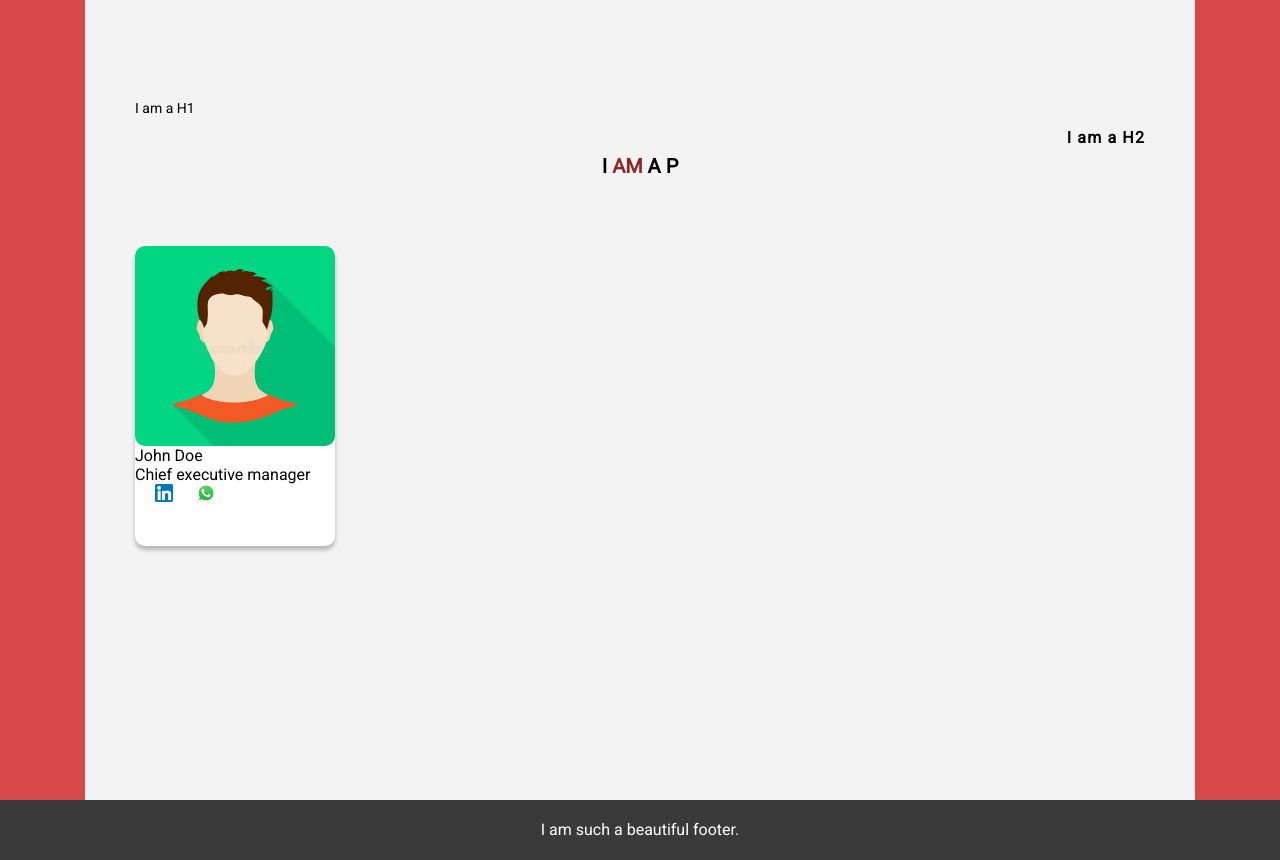
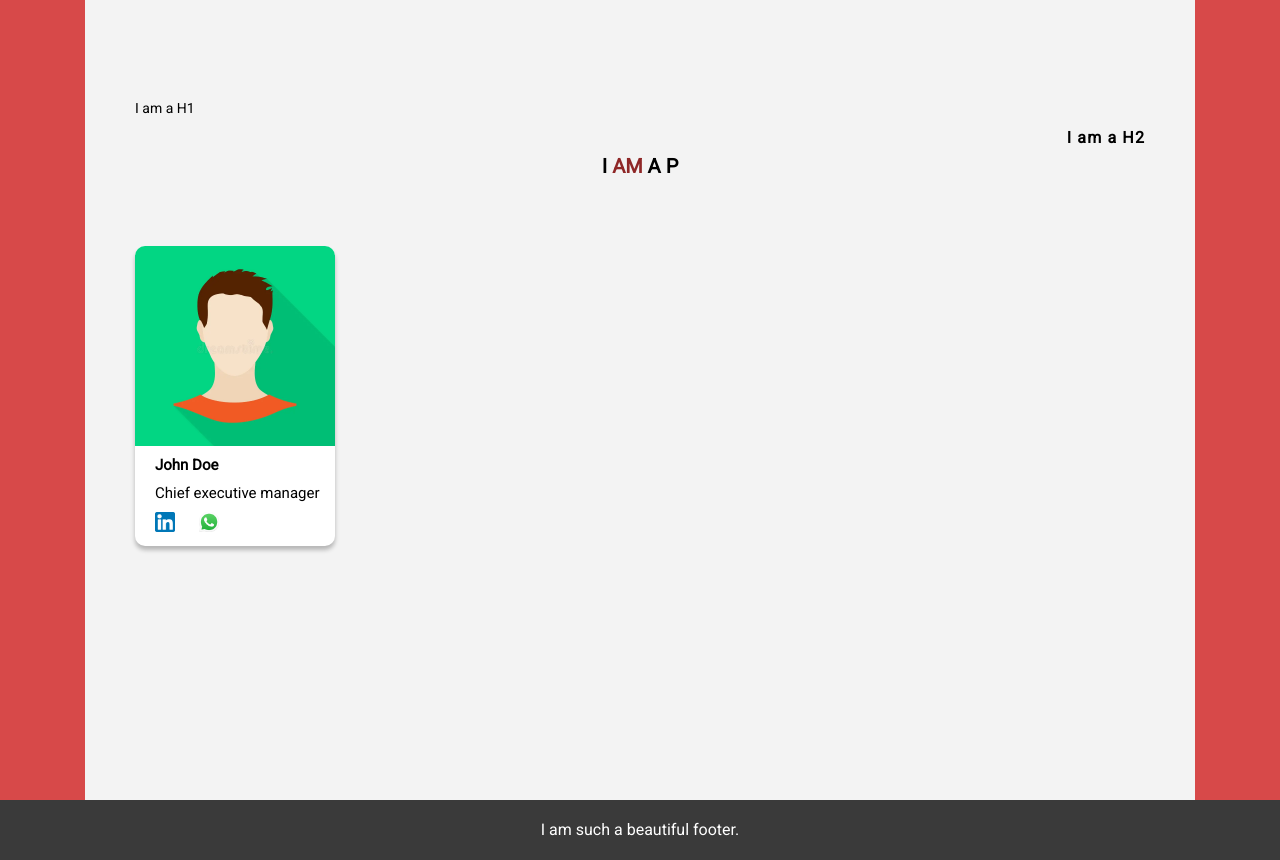
Before and after one commit to MateoDedi/FigmaExercise, a plain HTML site: page index.html in a window 1280 px wide. Drawn offline with Linux system fonts and the light colour scheme.

Commit message:
5th commit

```diff
--- a/index.html
+++ b/index.html
@@ -17,9 +17,9 @@
             <img src="PhotoTemplate.png" alt="" class="photo">
             <div class="details">
                 <p class="name">John Doe</p>
-                <p>Chief executive manager</p>
-                <img src="LinkedInLogo.png" class="linkedin">
-                <img src="WhatsAppLogo.png" class="whatsapp">
+                <p class="rank">Chief executive manager</p>
+                <img src="LinkedInLogo.png" class="LI">
+                <img src="WhatsAppLogo.png" class="WA">
             </div>
         </div>
     </div>
--- a/styles.css
+++ b/styles.css
@@ -44,18 +44,19 @@ h2 {
     border-radius: 10px;
     background: #fff;
     box-shadow: 0px .25rem .25rem 0px rgba(0, 0, 0, 0.25);
-    margin-bottom: 6.25rem;
 }
 
 .photo {
-    border-radius: 10px;
+    border-top-left-radius: 10px;
+    border-top-right-radius: 10px;
 }
 
-.linkedin,
-.whatsapp {
-    width: 1.125rem;
-    height: 1.125rem;
-    margin-left: 1.25rem;
+.LI,
+.WA {
+    width: 20px;
+    height: 20px;
+    margin-left: 20px;
+    margin-top: 10px;
 }
 
 .headers > p {
@@ -70,6 +71,17 @@ h2 {
     color: #8F2727;
 }
 
+.name {
+    font-weight: bold;
+}
+
+.name, .rank{
+    font-family: 'Roboto', sans-serif;
+    margin-left: 20px;
+    margin-top: 10px;
+    font-size: 15px;
+}
+
 footer {
     background-color: #3a3a3a;
     color: #ffffff;
```
